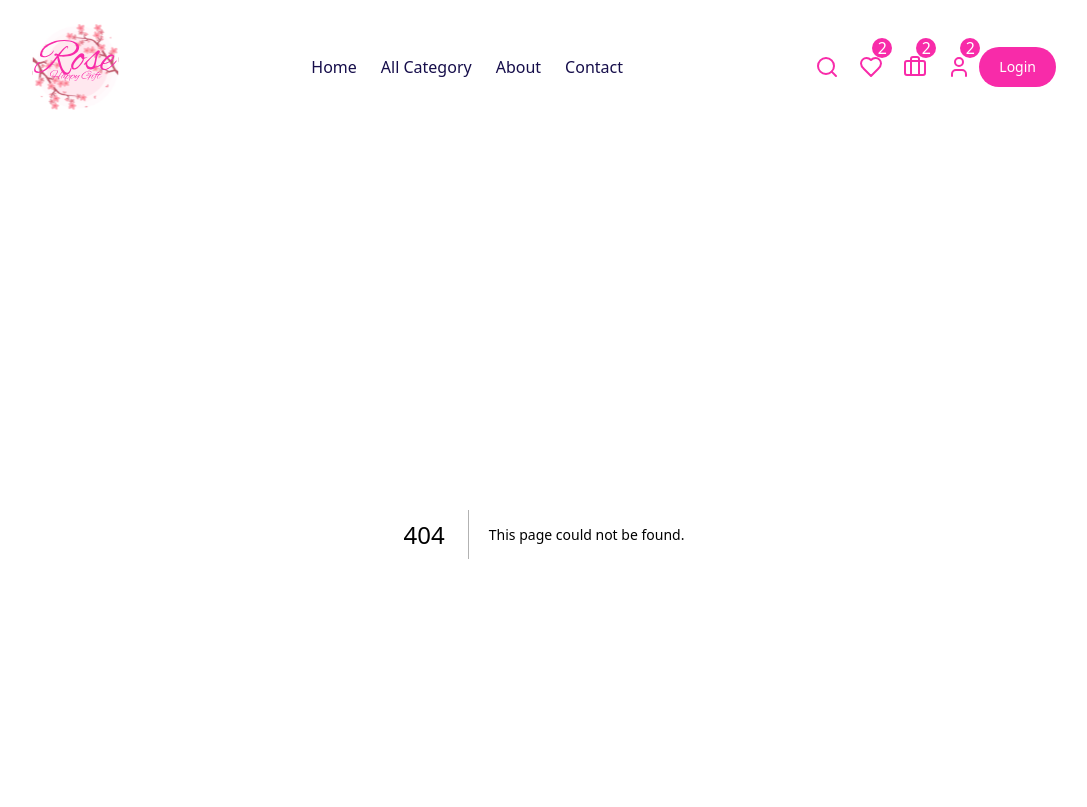
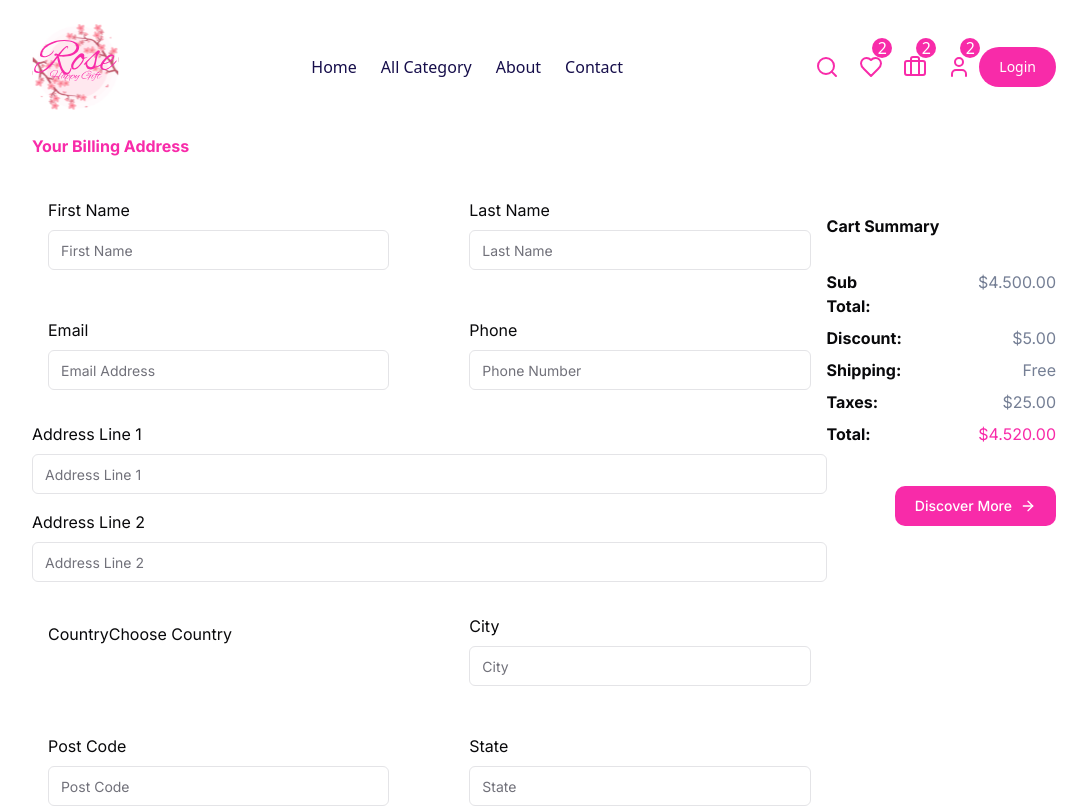
Before and after one commit to Mohamed-Gamal-22/elevate-task, a Next.js app: page /checkout in a window 1280 px wide. Before the commit this address had no page. Shown: the top 807 px of the page, without its empty margins (96-1183 px from the left). Built offline with nearby package versions, Linux system fonts and the light colour scheme.

Commit message:
checkout page

```diff
--- /dev/null
+++ b/src/app/checkout/page.tsx
@@ -0,0 +1,129 @@
+import { Button } from '@/components/ui/button'
+import { Input } from '@/components/ui/input'
+import Image from 'next/image'
+import React from 'react'
+import { Inter } from 'next/font/google'
+import { ArrowLeft, ArrowRight } from 'lucide-react'
+import { Select, SelectContent, SelectItem, SelectTrigger, SelectValue } from '@radix-ui/react-select'
+
+const inter = Inter({
+    subsets: ['latin'],
+    display: 'swap',
+  })
+
+export default function Checkout() {
+  return <>
+     <div className={`container mx-auto w-[80%] ${inter.className}`}>
+
+            <h2 className="font-bold text-[#F82BA9] mb-6">Your Billing Address</h2>
+            <div className="flex justify-between">
+                <form className='w-[80%]'>
+                    <div className="names flex gap-12">
+                        <div className="first w-1/2 p-4 ">
+                            <label htmlFor="fName">First Name</label>
+                            <Input className='w-full mt-2' placeholder='First Name' id='fName'/>
+                        </div>
+                        <div className="last w-1/2 p-4">
+                            <label htmlFor="lName">Last Name</label>
+                            <Input className='w-full mt-2' placeholder='Last Name' id='lName'/>
+                        </div>
+                    </div>
+                    <div className="Emails flex gap-12 mt-4">
+                        <div className="first w-1/2 p-4 ">
+                            <label htmlFor="email">Email</label>
+                            <Input className='w-full mt-2' placeholder='Email Address' id='email'/>
+                        </div>
+                        <div className="last w-1/2 p-4">
+                            <label htmlFor="phone">Phone</label>
+                            <Input className='w-full mt-2' placeholder='Phone Number' id='phone'/>
+                        </div>
+                    </div>
+                    <div className="address1 mt-4">
+                        <div className="first w-full">
+                            <label htmlFor="add1">Address Line 1</label>
+                            <Input className='w-full mt-2' placeholder='Address Line 1' id='add1'/>
+                        </div>
+                    </div>
+                    <div className="address1 mt-4">
+                        <div className="first w-full">
+                            <label htmlFor="add2">Address Line 2</label>
+                            <Input className='w-full mt-2' placeholder='Address Line 2' id='add2'/>
+                        </div>
+                    </div>
+
+                    <div className="Country flex gap-12 mt-4">
+                        <div className="first w-1/2 p-4 ">
+                            <label htmlFor="email">Country</label>
+                            <Select>
+                                <SelectTrigger className="mt-2">
+                                    <SelectValue placeholder="Choose Country" />
+                                </SelectTrigger>
+                                <SelectContent>
+                                    <SelectItem value="Egypt">Egypt</SelectItem>
+                                    <SelectItem value="USA">USA</SelectItem>
+                                    <SelectItem value="Yemen">Yemen</SelectItem>
+                                </SelectContent>
+                            </Select>
+                        </div>
+                        <div className="last w-1/2 p-4">
+                            <label htmlFor="City">City</label>
+                            <Input className='w-full mt-2' placeholder='City' id='City'/>
+                        </div>
+                    </div>
+                    <div className="post flex gap-12 mt-4">
+                        <div className="first w-1/2 p-4 ">
+                            <label htmlFor="post_code">Post Code</label>
+                            <Input className='w-full mt-2' placeholder='Post Code' id='post_code'/>
+                        </div>
+                        <div className="last w-1/2 p-4">
+                            <label htmlFor="state">State</label>
+                            <Input className='w-full mt-2' placeholder='State' id='state'/>
+                        </div>
+                    </div>
+                    <div className="msg mt-4">
+                        <div className="first w-full">
+                            <label htmlFor="add2">Your Message For Order</label>
+                            <Input className='w-full mt-2' placeholder='Your Message' id='add2'/>
+                        </div>
+                    </div>
+                    <div className="flex justify-between">
+                    <Button className='text-white bg-rose py-[10px] px-[20px] rounded-[10px] my-8'>Back To Card <ArrowLeft /></Button>
+                    <Button className='text-white bg-rose py-[10px] px-[20px] rounded-[10px] my-8'>Next Step<ArrowRight /></Button>
+                    </div>
+
+                </form>
+
+
+
+            <div className="cart-details">
+            <h2 className="font-bold my-8">Cart Summary</h2>
+            <div className="item flex justify-between gap-20 my-2">
+                <span className='font-bold'>Sub Total:</span>
+                <span className='text-[#757F95]'>$4.500.00</span>
+            </div>
+            <div className="item flex justify-between gap-20 my-2">
+                <span className='font-bold'>Discount:</span>
+                <span className='text-[#757F95]'>$5.00</span>
+            </div>
+            <div className="item flex justify-between gap-20 my-2">
+                <span className='font-bold'>Shipping:</span>
+                <span className='text-[#757F95]'>Free</span>
+            </div>
+            <div className="item flex justify-between gap-20 my-2">
+                <span className='font-bold'>Taxes:</span>
+                <span className='text-[#757F95]'>$25.00</span>
+            </div>
+            <div className="item flex justify-between gap-20 my-2">
+                <span className='font-bold'>Total:</span>
+                <span className='color-rose'>$4.520.00</span>
+            </div>
+            <div className='text-end'>
+                <Button className='text-white bg-rose py-[10px] px-[20px] rounded-[10px] my-8'>Discover More <ArrowRight /></Button>
+            </div>
+            </div>
+        </div>
+        <h2 className="font-bold text-[#212529] mt-20">Your Payment Info</h2>
+
+</div>
+  </>
+}
--- a/src/app/payment/page.tsx
+++ b/src/app/payment/page.tsx
@@ -15,7 +15,7 @@ const inter = Inter({
 export default function Payment() {
   return <>
     <div className={`container mx-auto w-[80%] ${inter.className}`}>
-
+    <h2 className="font-bold text-[#212529] mb-6">Your Billing Address</h2>
     <div className="flex justify-between">
         <div className="left  w-full p-9">
             <p className="font-bold text-[#F82BA9] mb-4">Your Payment Info</p>
```
